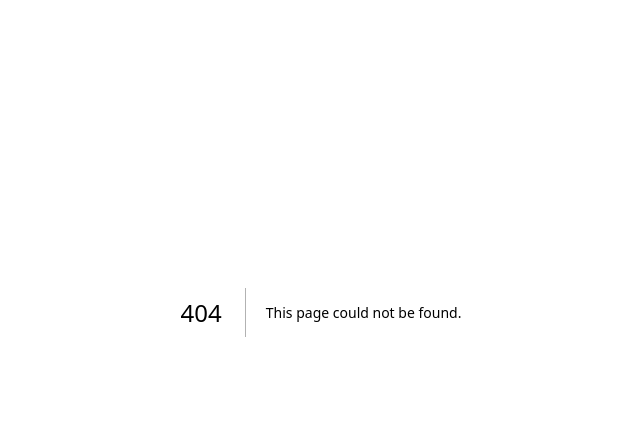
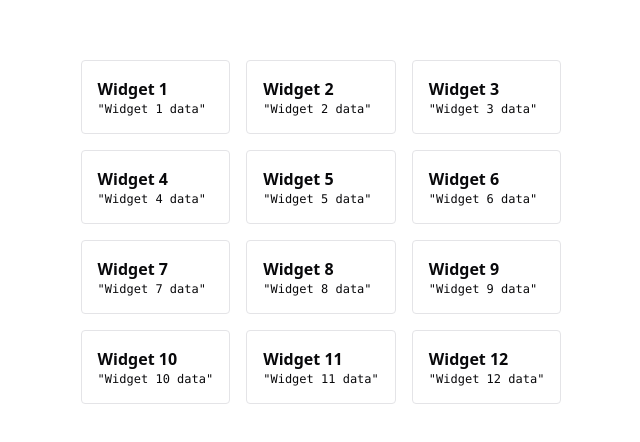
Before and after one commit to viet34tqc/react-advanced-components, a Next.js app: page /components/multiple-widgets in a window 1280 px wide. Before the commit this address had no page. Shown: the part 168-610 px from the top of the page, without its empty margins (319-959 px from the left). Built offline with nearby package versions, Linux system fonts and the light colour scheme.

Commit message:
Mutiple widget requesting

```diff
--- a/package.json
+++ b/package.json
@@ -17,6 +17,7 @@
     "@radix-ui/react-slot": "^1.1.1",
     "@radix-ui/react-toggle": "^1.1.1",
     "@radix-ui/react-toggle-group": "^1.1.1",
+    "@tanstack/react-query": "^5.90.21",
     "class-variance-authority": "^0.7.1",
     "clsx": "^2.1.1",
     "is-hotkey": "^0.2.0",
--- /dev/null
+++ b/src/app/components/multiple-widgets/page.tsx
@@ -0,0 +1,87 @@
+'use client';
+
+import {
+  QueryClient,
+  QueryClientProvider,
+  useQuery,
+} from '@tanstack/react-query';
+
+const queryClient = new QueryClient();
+
+// Mock API call
+async function fetchWidgetData(id: number) {
+  // simulate network delay
+  await new Promise(res => setTimeout(res, Math.random() * 1000));
+  return `Widget ${id} data`;
+}
+
+// Concurrency pool
+function createFetchWithPool(limit = 4) {
+  let active = 0;
+  const queue: (() => void)[] = [];
+
+  const runNext = () => {
+    if (active >= limit || queue.length === 0) return;
+    active++;
+    const next = queue.shift();
+    next?.();
+  };
+
+  return async function pooledFetch<T>(fn: () => Promise<T>): Promise<T> {
+    return new Promise((resolve, reject) => {
+      const task = () => {
+        fn()
+          .then(resolve)
+          .catch(reject)
+          .finally(() => {
+            active--;
+            runNext();
+          });
+      };
+      queue.push(task);
+      runNext();
+    });
+  };
+}
+
+const pooledFetch = createFetchWithPool(4); // max 4 concurrent
+
+// Widget component
+function Widget({ id }: { id: number }) {
+  const { data, isLoading } = useQuery({
+    queryKey: ['widget', id],
+    queryFn: () => pooledFetch(() => fetchWidgetData(id)),
+    staleTime: 60_000, // cache for 1 min
+  });
+
+  if (isLoading)
+    return <div className="p-4 border rounded">Widget {id}: Loading...</div>;
+
+  return (
+    <div className="p-4 border rounded">
+      <h3 className="font-bold">Widget {id}</h3>
+      <pre className="text-xs">{JSON.stringify(data, null, 2)}</pre>
+    </div>
+  );
+}
+
+// Dashboard with many widgets
+function Dashboard() {
+  return (
+    <div className="grid grid-cols-3 gap-4 p-6">
+      {Array.from({ length: 12 }, (_, i) => (
+        <Widget key={i} id={i + 1} />
+      ))}
+    </div>
+  );
+}
+
+const MultipleWidgets = () => {
+  return (
+    <QueryClientProvider client={queryClient}>
+      <Dashboard />
+    </QueryClientProvider>
+  );
+};
+
+export default MultipleWidgets;
--- a/src/app/page.tsx
+++ b/src/app/page.tsx
@@ -17,6 +17,9 @@ export default function Home() {
       </Link>
       <Link href="/components/slider">Slider</Link>
       <Link href="/components/svg-wheel">SVG Wheel</Link>
+      <Link href="/components/multiple-widgets">
+        Multiple Widgets on Dashboard
+      </Link>
     </div>
   );
 }
```
Also changed, not shown: 1 other file (tests, documents, lock files or other folders).
